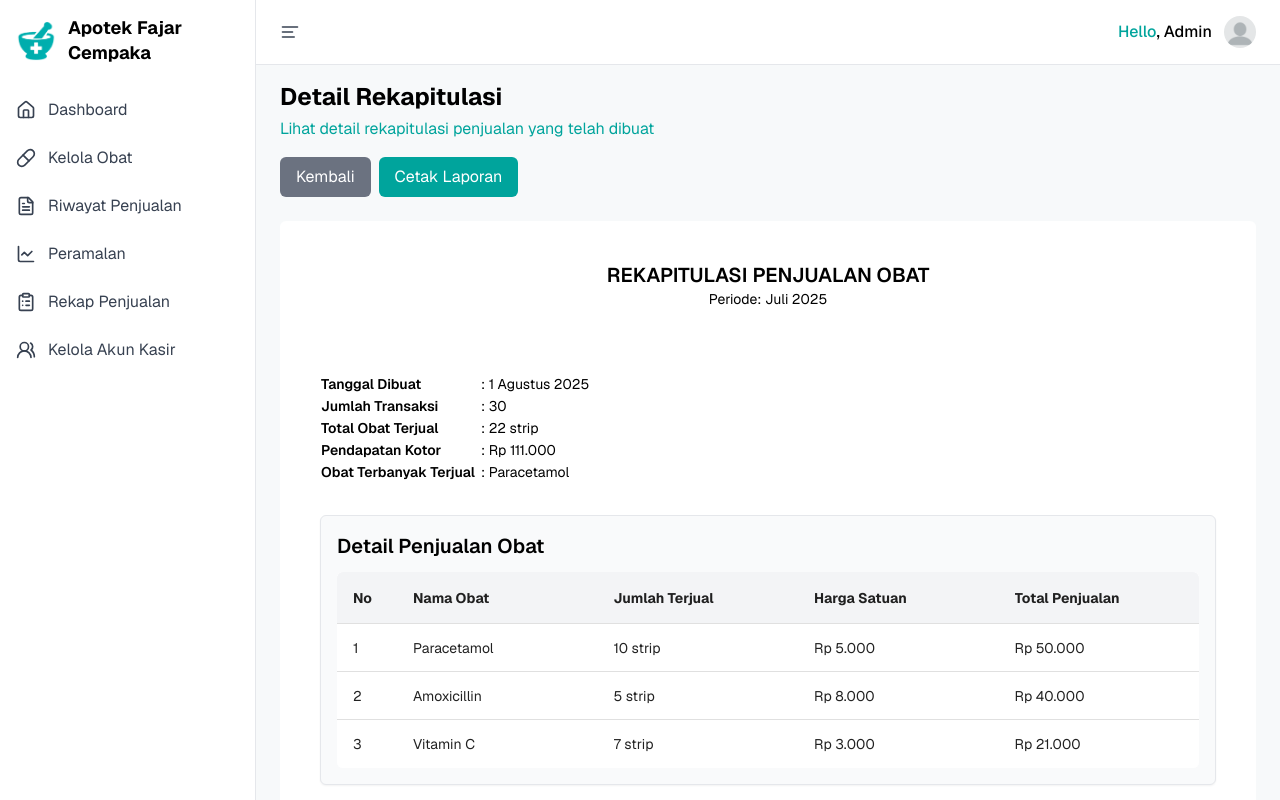
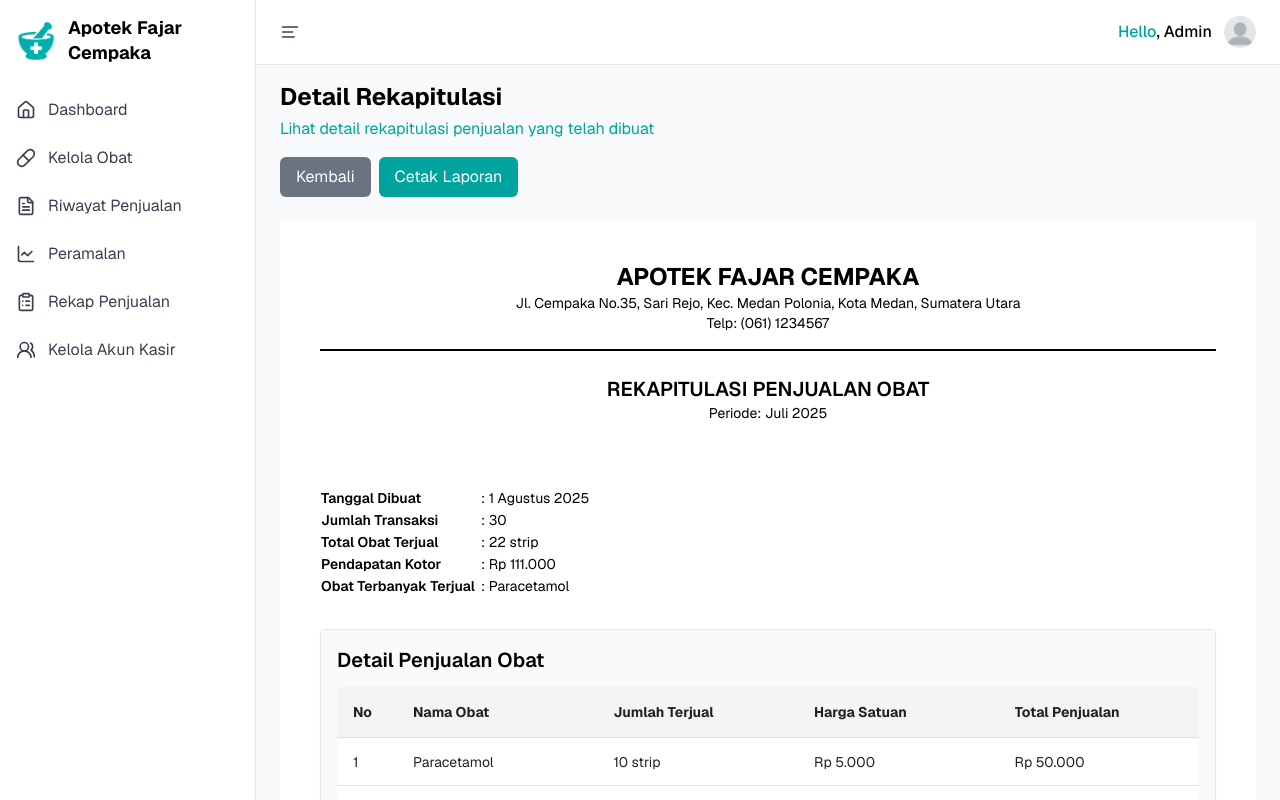
Before and after one commit to FaishalHilmi/antibiotic-sales-forecast, a Next.js app: page /dashboard/rekap-penjualan/1 in a window 1280 px wide. Shown: the top 800 px of the page. Built offline with nearby package versions, Linux system fonts and the light colour scheme.

Commit message:
add: HeaderRekap Component

```diff
--- a/app/dashboard/rekap-penjualan/[id]/RekapDetailView.tsx
+++ b/app/dashboard/rekap-penjualan/[id]/RekapDetailView.tsx
@@ -14,6 +14,7 @@ import { barOptionsRekapPenjualan } from "@/chart/barOptionsRekapPenjualan";
 import { customDataTableStyles } from "@/components/datatable/tableStyle";
 import InformasiUmum from "./components/InformasiUmum";
 import TandaTangan from "./components/TandaTangan";
+import HeaderRekap from "./components/HeaderRekap";
 
 const DataTable = dynamic(() => import("react-data-table-component"), {
   ssr: false,
@@ -77,6 +78,7 @@ export default function DetailRekapView() {
       >
         <div className="space-y-6 mb-16">
           {/* Kop Surat */}
+          <HeaderRekap />
 
           {/* Judul */}
           <div className="text-center mb-6">
```
